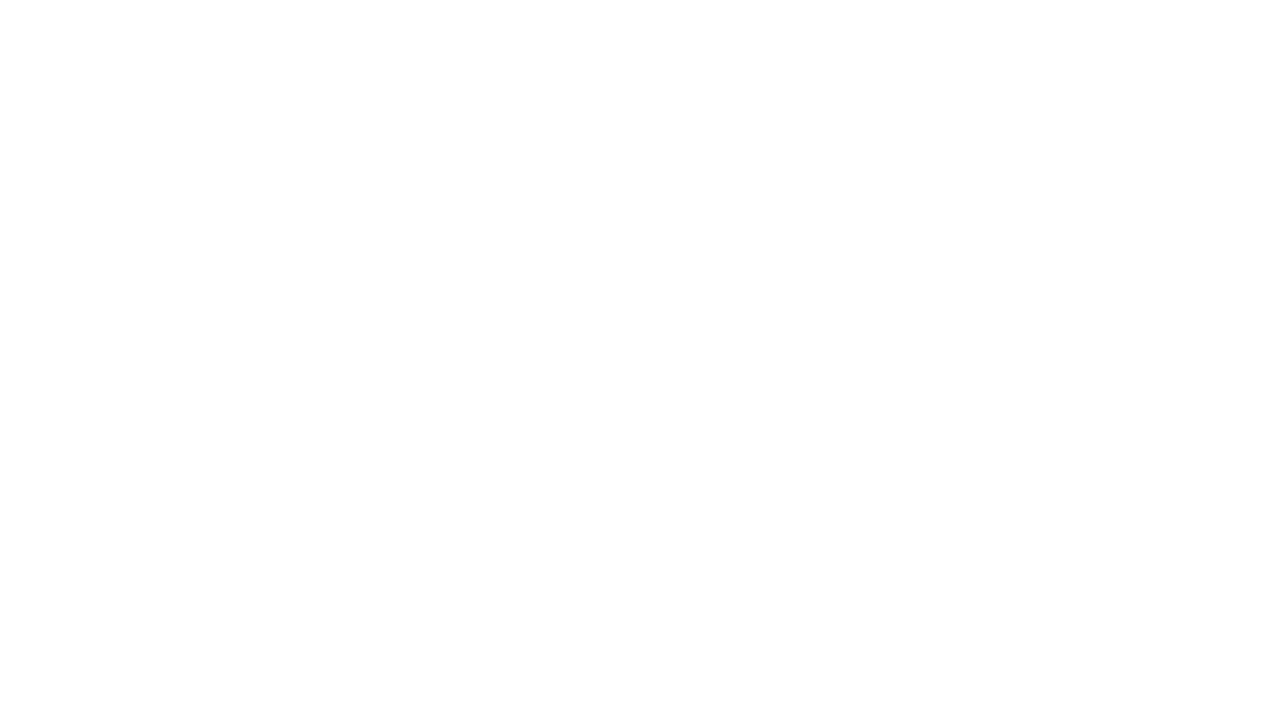
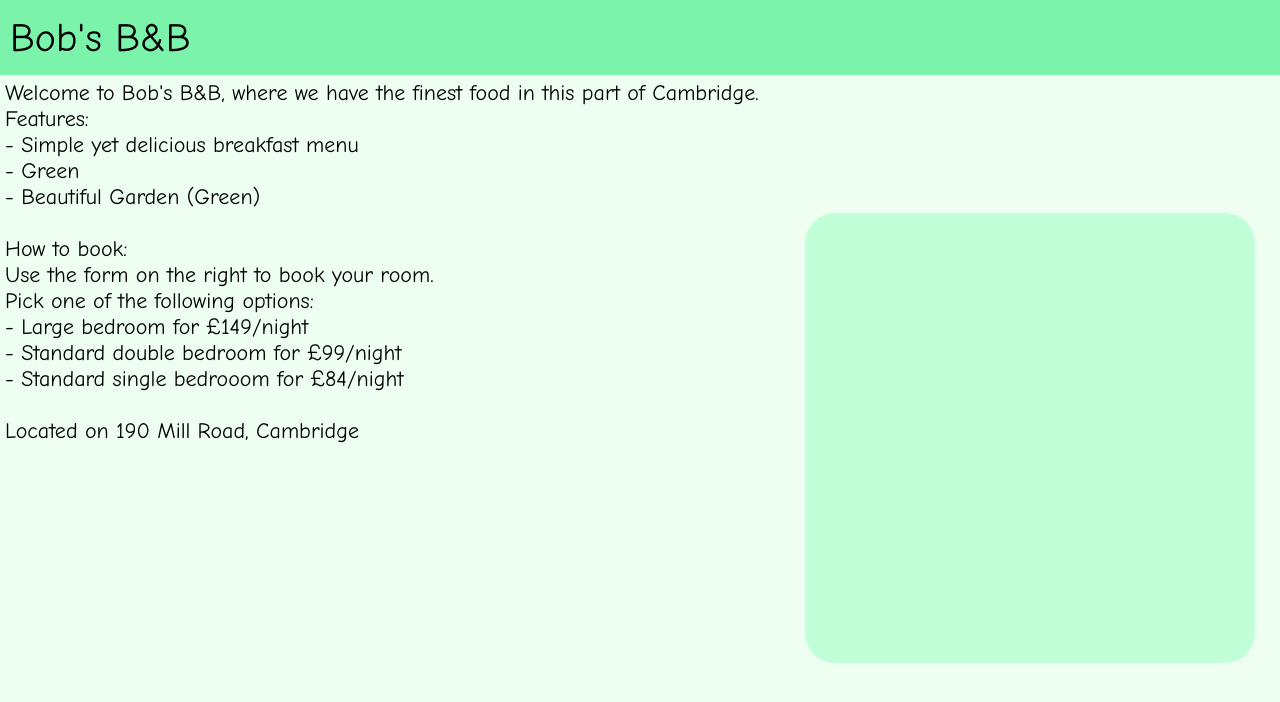
Before and after one commit to robert-1e/bob, a plain HTML site: page index.html in a window 1280 px wide. Drawn offline with Linux system fonts and the light colour scheme.

Commit message:
comit becuz bord

```diff
--- a/index.html
+++ b/index.html
@@ -4,6 +4,114 @@
         <meta charset="UTF-8" />
         <meta name="viewport" content="width=device-width, initial-scale=1.0" />
         <title>Bob's BnB</title>
+        <style>
+            * {
+                margin: 0;
+                padding: 0;
+                box-sizing: border-box;
+                user-select: none;
+            }
+
+            html,
+            body,
+            div#page {
+                width: 100%;
+                height: 100%;
+            }
+
+            div#page {
+                display: flex;
+                flex-direction: column;
+            }
+
+            div#navbar {
+                width: 100%;
+                height: 75px;
+                display: flex;
+                flex-direction: row;
+                align-items: center;
+                background-color: #7cf3aa;
+            }
+
+            p#name {
+                margin-left: 10px;
+                font-family: "Comic Sans MS", "Comic Sans";
+                font-size: 40px;
+            }
+
+            div#page-content {
+                width: 100%;
+                flex-grow: 1;
+                flex-basis: 0;
+                display: flex;
+                flex-direction: row;
+                background-color: #eefff2;
+            }
+
+            div#content {
+                flex-grow: 1;
+                flex-basis: 0;
+                display: flex;
+                flex-direction: column;
+                background-color: #eefff2;
+            }
+
+            div.content-container {
+                padding: 5px;
+                width: 100%;
+                height: fit-content;
+            }
+
+            p.content {
+                font-family: "Comic Sans MS", "Comic Sans";
+                font-size: 22px;
+                user-select: text;
+            }
+
+            div#form-container {
+                flex-grow: 0;
+                width: 500px;
+                align-items: center;
+                display: flex;
+                justify-content: center;
+            }
+
+            div#form {
+                margin: 25px;
+                width: 450px;
+                height: 450px;
+                border-radius: 30px;
+                background-color: #c0ffd8;
+            }
+        </style>
     </head>
-    <body></body>
+    <body>
+        <div id="page">
+            <div id="navbar"><p id="name">Bob's B&B</p></div>
+            <div id="page-content">
+                <div id="content">
+                    <div class="content-container">
+                        <p class="content">
+                            Welcome to Bob's B&B, where we have the finest food in this part of
+                            Cambridge. <br />
+                            Features:<br />
+                            - Simple yet delicious breakfast menu<br />
+                            - Green<br />
+                            - Beautiful Garden (Green)<br /><br />
+                            How to book:<br />
+                            Use the form on the right to book your room.<br />
+                            Pick one of the following options:<br />
+                            - Large bedroom for £149/night<br />
+                            - Standard double bedroom for £99/night<br />
+                            - Standard single bedrooom for £84/night<br /><br />
+                            Located on 190 Mill Road, Cambridge<br />
+                        </p>
+                    </div>
+                </div>
+                <div id="form-container">
+                    <div id="form"></div>
+                </div>
+            </div>
+        </div>
+    </body>
 </html>
```
